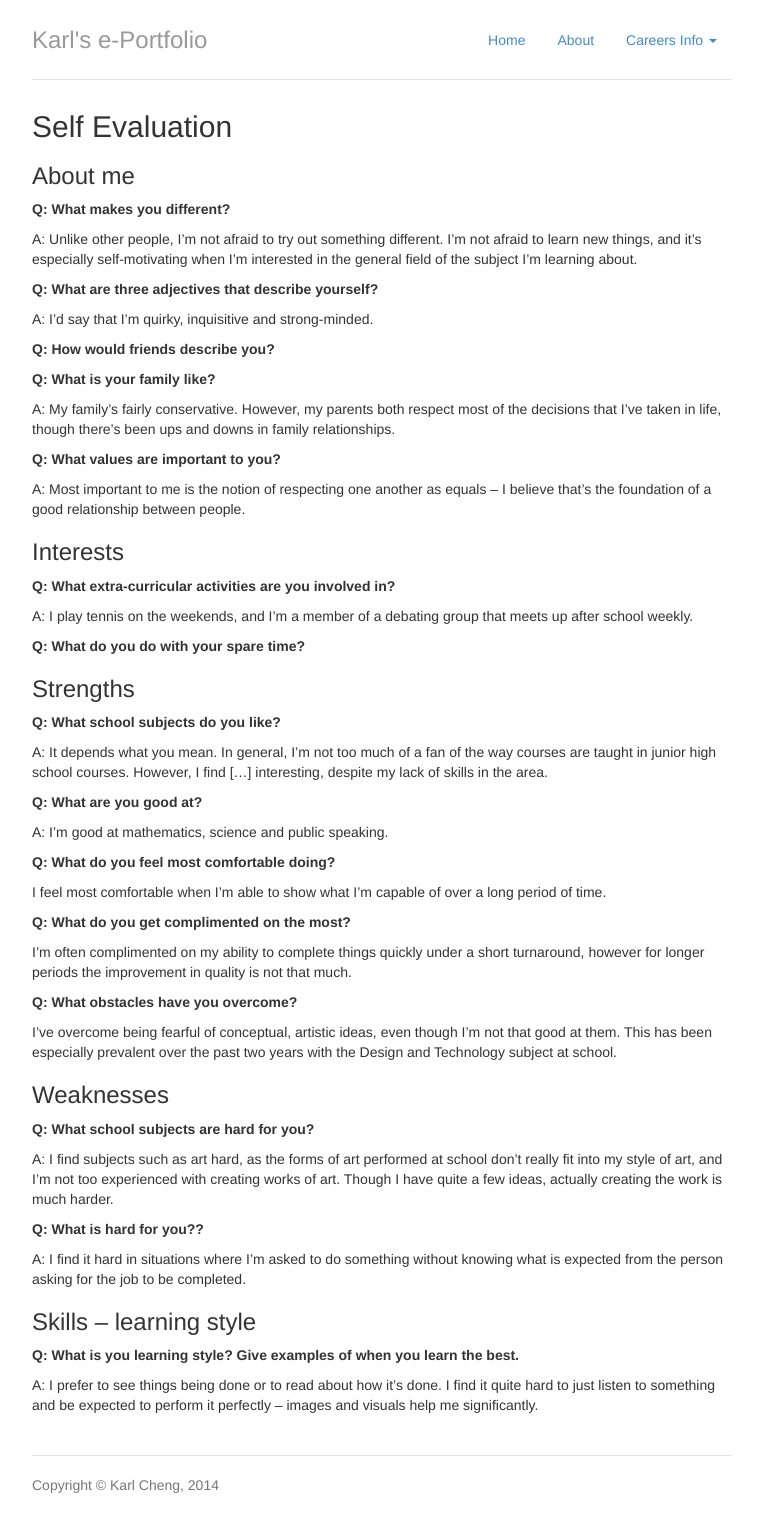
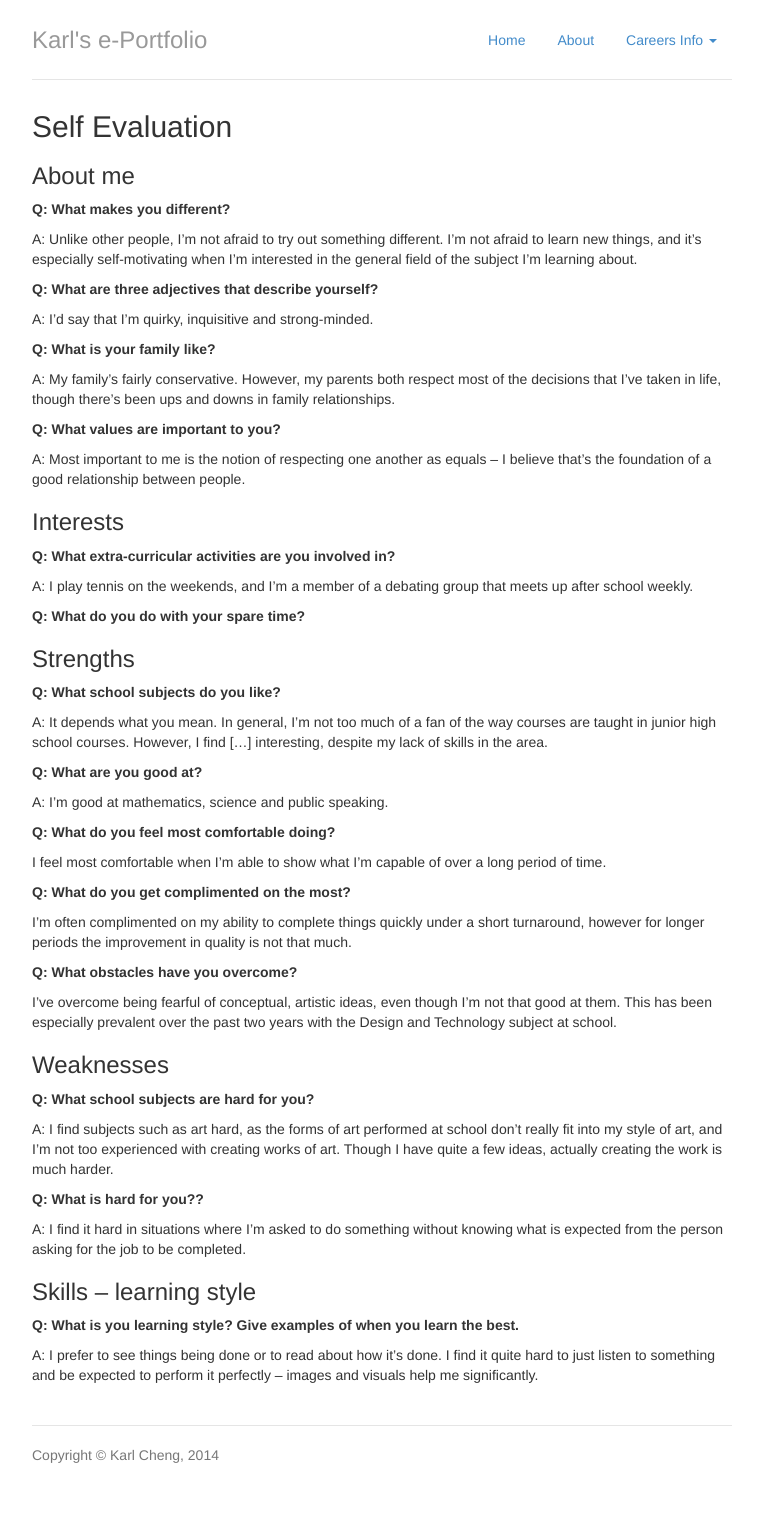
Before and after one commit to Qantas94Heavy/qantas94heavy.github.io, a Jekyll site: the page built from selfevaluation.md, in a window 1280 px wide. Shown: the whole page, without its empty margins (258-1021 px from the left). Built offline with Jekyll 4.4.1, drawn with Linux system fonts in a browser that asks for light colours; after the commit the page ends 1495 px from its top, so only the background shows below that.

Commit message:
Remove unanswered question

```diff
--- a/selfevaluation.md
+++ b/selfevaluation.md
@@ -12,9 +12,6 @@ A: Unlike other people, I'm not afraid to try out something different. I'm not a
 **Q: What are three adjectives that describe yourself?**
 
 A: I'd say that I'm quirky, inquisitive and strong-minded.
-
-**Q: How would friends describe you?**
-
 
 **Q: What is your family like?**
 
```
